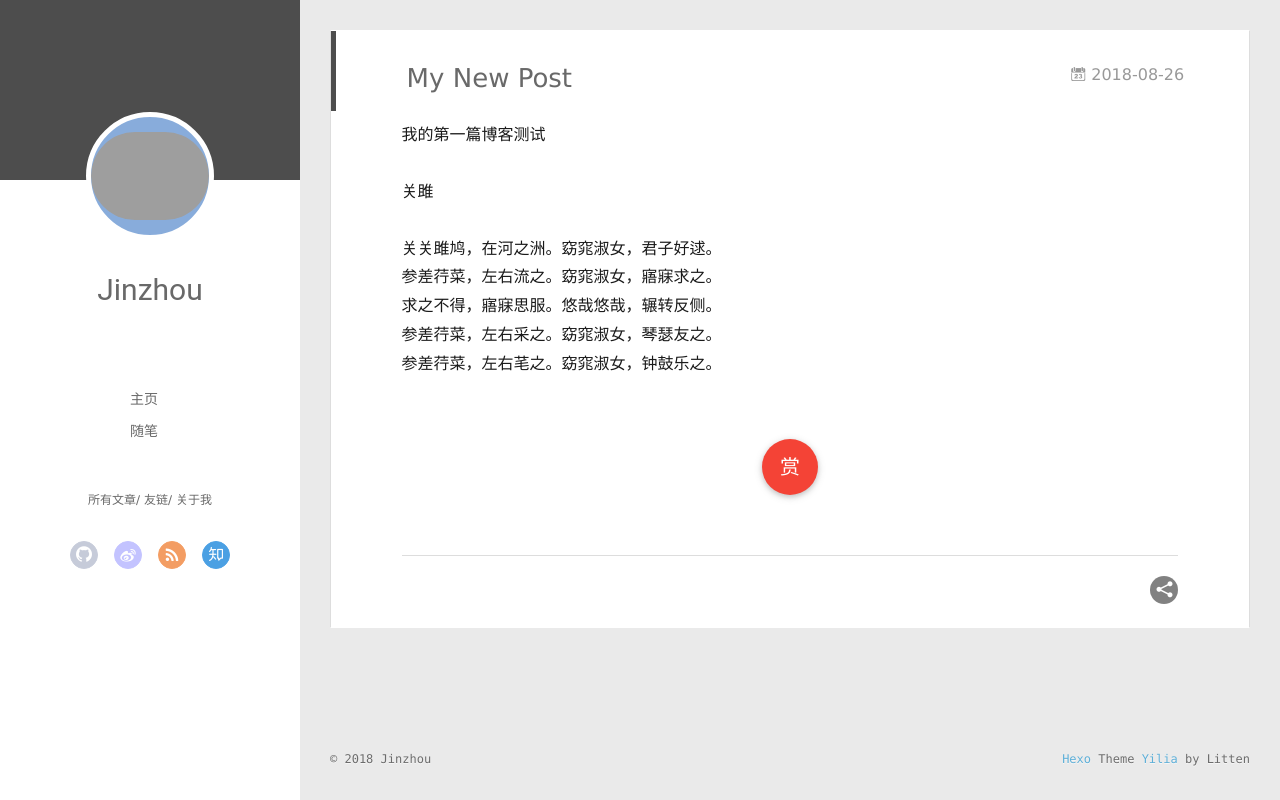
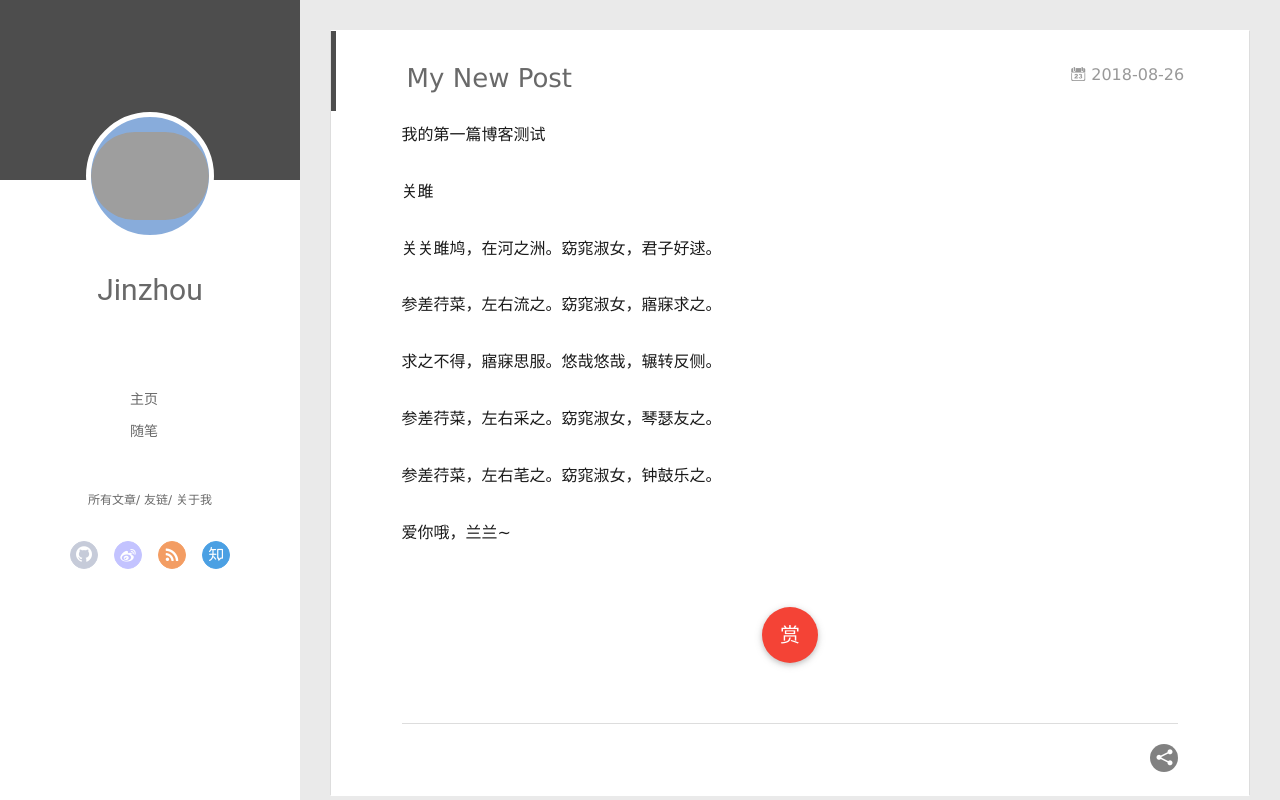
Before and after one commit to ShenJinzhou/github.io, a plain HTML site: page 2018/08/26/测试博客/index.html in a window 1280 px wide. Drawn offline with Linux system fonts and the light colour scheme; no server answers; grey boxes are pictures that could not be loaded.

Commit message:
Site updated: 2018-08-26 13:44:31

```diff
--- a/2018/08/26/测试博客/index.html
+++ b/2018/08/26/测试博客/index.html
@@ -8,17 +8,17 @@
   <link rel="dns-prefetch" href="http://yoursite.com">
   <title>My New Post | Jinzhou</title>
   <meta name="viewport" content="width=device-width, initial-scale=1, maximum-scale=1">
-  <meta name="description" content="我的第一篇博客测试 关雎 关关雎鸠，在河之洲。窈窕淑女，君子好逑。参差荇菜，左右流之。窈窕淑女，寤寐求之。求之不得，寤寐思服。悠哉悠哉，辗转反侧。参差荇菜，左右采之。窈窕淑女，琴瑟友之。参差荇菜，左右芼之。窈窕淑女，钟鼓乐之。">
+  <meta name="description" content="我的第一篇博客测试 关雎 关关雎鸠，在河之洲。窈窕淑女，君子好逑。 参差荇菜，左右流之。窈窕淑女，寤寐求之。 求之不得，寤寐思服。悠哉悠哉，辗转反侧。 参差荇菜，左右采之。窈窕淑女，琴瑟友之。 参差荇菜，左右芼之。窈窕淑女，钟鼓乐之。 爱你哦，兰兰~">
 <meta property="og:type" content="article">
 <meta property="og:title" content="My New Post">
 <meta property="og:url" content="http://yoursite.com/2018/08/26/测试博客/index.html">
 <meta property="og:site_name" content="Jinzhou">
-<meta property="og:description" content="我的第一篇博客测试 关雎 关关雎鸠，在河之洲。窈窕淑女，君子好逑。参差荇菜，左右流之。窈窕淑女，寤寐求之。求之不得，寤寐思服。悠哉悠哉，辗转反侧。参差荇菜，左右采之。窈窕淑女，琴瑟友之。参差荇菜，左右芼之。窈窕淑女，钟鼓乐之。">
+<meta property="og:description" content="我的第一篇博客测试 关雎 关关雎鸠，在河之洲。窈窕淑女，君子好逑。 参差荇菜，左右流之。窈窕淑女，寤寐求之。 求之不得，寤寐思服。悠哉悠哉，辗转反侧。 参差荇菜，左右采之。窈窕淑女，琴瑟友之。 参差荇菜，左右芼之。窈窕淑女，钟鼓乐之。 爱你哦，兰兰~">
 <meta property="og:locale" content="zh-Hans">
-<meta property="og:updated_time" content="2018-08-25T19:25:46.650Z">
+<meta property="og:updated_time" content="2018-08-26T05:43:24.529Z">
 <meta name="twitter:card" content="summary">
 <meta name="twitter:title" content="My New Post">
-<meta name="twitter:description" content="我的第一篇博客测试 关雎 关关雎鸠，在河之洲。窈窕淑女，君子好逑。参差荇菜，左右流之。窈窕淑女，寤寐求之。求之不得，寤寐思服。悠哉悠哉，辗转反侧。参差荇菜，左右采之。窈窕淑女，琴瑟友之。参差荇菜，左右芼之。窈窕淑女，钟鼓乐之。">
+<meta name="twitter:description" content="我的第一篇博客测试 关雎 关关雎鸠，在河之洲。窈窕淑女，君子好逑。 参差荇菜，左右流之。窈窕淑女，寤寐求之。 求之不得，寤寐思服。悠哉悠哉，辗转反侧。 参差荇菜，左右采之。窈窕淑女，琴瑟友之。 参差荇菜，左右芼之。窈窕淑女，钟鼓乐之。 爱你哦，兰兰~">
 
     <link rel="alternative" href="/atom.xml" title="Jinzhou" type="application/atom+xml">
 
@@ -176,7 +176,12 @@
 
         <p>我的第一篇博客测试</p>
 <p>关雎</p>
-<p>关关雎鸠，在河之洲。窈窕淑女，君子好逑。<br>参差荇菜，左右流之。窈窕淑女，寤寐求之。<br>求之不得，寤寐思服。悠哉悠哉，辗转反侧。<br>参差荇菜，左右采之。窈窕淑女，琴瑟友之。<br>参差荇菜，左右芼之。窈窕淑女，钟鼓乐之。</p>
+<p>关关雎鸠，在河之洲。窈窕淑女，君子好逑。</p>
+<p>参差荇菜，左右流之。窈窕淑女，寤寐求之。</p>
+<p>求之不得，寤寐思服。悠哉悠哉，辗转反侧。</p>
+<p>参差荇菜，左右采之。窈窕淑女，琴瑟友之。</p>
+<p>参差荇菜，左右芼之。窈窕淑女，钟鼓乐之。</p>
+<p>爱你哦，兰兰~</p>
 
 
 
```
Also changed, not shown: index.html (+6 -1 lines).
